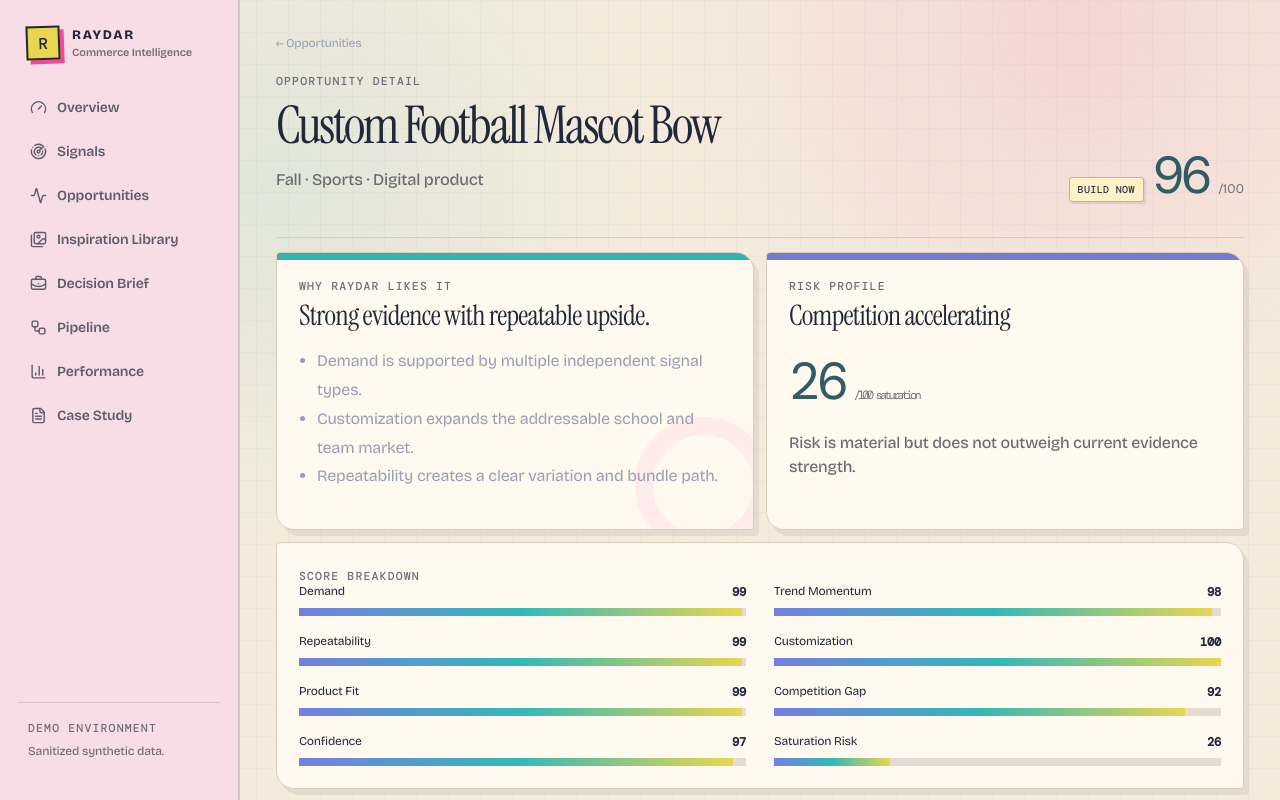
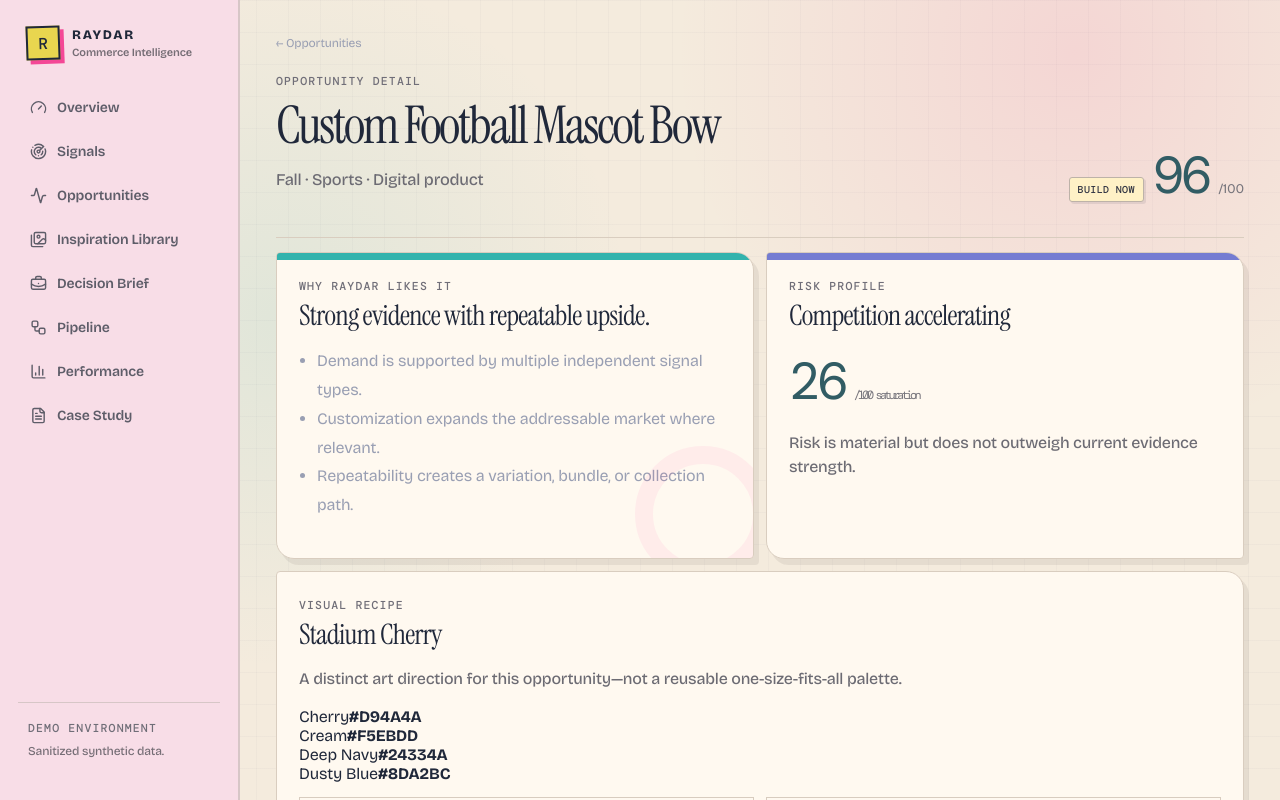
Before and after one commit to rbeecham1076/raydar-demo, a Next.js app: page /opportunities/custom-football-mascot-bow in a window 1280 px wide. Shown: the top 800 px of the page. Built offline with nearby package versions, Linux system fonts and the light colour scheme; a web font is replaced by a local one.

Commit message:
Show unique visual recipe for each opportunity

```diff
--- a/app/opportunities/[id]/page.tsx
+++ b/app/opportunities/[id]/page.tsx
@@ -1,16 +1,19 @@
 import Link from "next/link";
 import { notFound } from "next/navigation";
 import { opportunities } from "@/data/demo-data";
+import { getVisualRecipe } from "@/data/visual-recipes";
 import { Badge, Card, Meter, Score } from "@/components/ui";
 
 export default async function OpportunityDetail({params}:{params:Promise<{id:string}>}){
  const {id}=await params; const o=opportunities.find(x=>x.id===id); if(!o) notFound();
+ const recipe=getVisualRecipe(o.id);
  return <><Link className="back" href="/opportunities">← Opportunities</Link>
  <div className="detailTitle"><div><span className="eyebrow">OPPORTUNITY DETAIL</span><h1>{o.name}</h1><p>{o.season} · {o.category} · Digital product</p></div><div className="decisionScore"><Badge>{o.recommendation}</Badge><Score value={o.score}/><small>/100</small></div></div>
  <div className="grid2">
-  <Card><span className="eyebrow">WHY RAYDAR LIKES IT</span><h2>Strong evidence with repeatable upside.</h2><ul className="bullets"><li>Demand is supported by multiple independent signal types.</li><li>Customization expands the addressable school and team market.</li><li>Repeatability creates a clear variation and bundle path.</li></ul></Card>
+  <Card><span className="eyebrow">WHY RAYDAR LIKES IT</span><h2>Strong evidence with repeatable upside.</h2><ul className="bullets"><li>Demand is supported by multiple independent signal types.</li><li>Customization expands the addressable market where relevant.</li><li>Repeatability creates a variation, bundle, or collection path.</li></ul></Card>
   <Card><span className="eyebrow">RISK PROFILE</span><h2>{o.primaryRisk}</h2><div className="riskNumber">{o.saturationRisk}<small>/100 saturation</small></div><p className="muted">Risk is material but does not outweigh current evidence strength.</p></Card>
  </div>
+ {recipe&&<Card><span className="eyebrow">VISUAL RECIPE</span><h2>{recipe.paletteName}</h2><p className="muted">A distinct art direction for this opportunity—not a reusable one-size-fits-all palette.</p><div className="paletteStrip">{recipe.colors.map(c=><div className="paletteColor" key={c.name}><i style={{background:c.hex}}/><span>{c.name}</span><b>{c.hex}</b></div>)}</div><div className="visualDirection"><div><span>PRIMARY SURFACE</span><strong>{recipe.surfaceType}</strong><p>{recipe.surface}</p></div><div><span>TYPOGRAPHY</span><strong>Type direction</strong><p>{recipe.typography}</p></div><div><span>COMPOSITION</span><strong>Layout direction</strong><p>{recipe.composition}</p></div><div><span>WHY THIS FITS</span><strong>Recommendation logic</strong><p>{recipe.rationale}</p></div><div className="avoidCell"><span>AVOID</span><strong>Keep it differentiated</strong><p>{recipe.avoid}</p></div></div></Card>}
  <Card><span className="eyebrow">SCORE BREAKDOWN</span><div className="meters">{[["Demand",o.demand],["Trend Momentum",o.momentum],["Repeatability",o.repeatability],["Customization",o.customization],["Product Fit",o.productFit],["Competition Gap",o.competitionGap],["Confidence",o.confidence],["Saturation Risk",o.saturationRisk]].map(([l,v])=><Meter key={l as string} label={l as string} value={v as number}/>)}</div></Card>
  <Card><span className="eyebrow">HUMAN DECISION</span><div className="actions"><button>Approve for Build</button><button className="secondary">Watch</button><button className="secondary">Hold</button></div><p className="muted">Demo actions are presentation-only. Production owner decisions persist in the private operating system.</p></Card>
  </>
```
